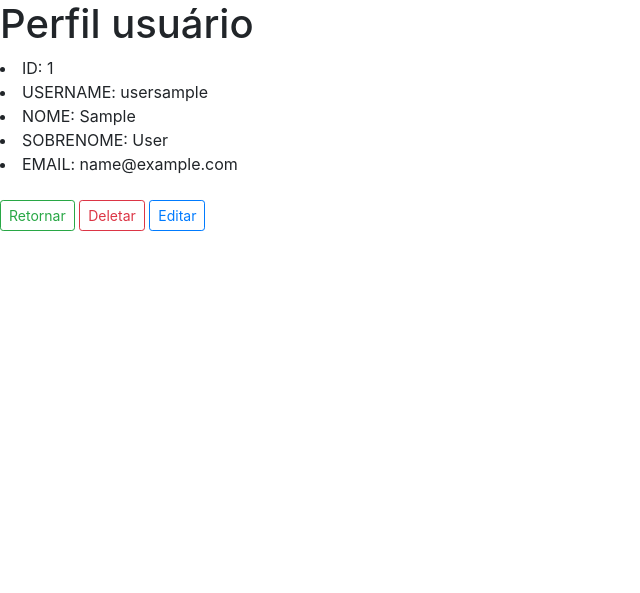
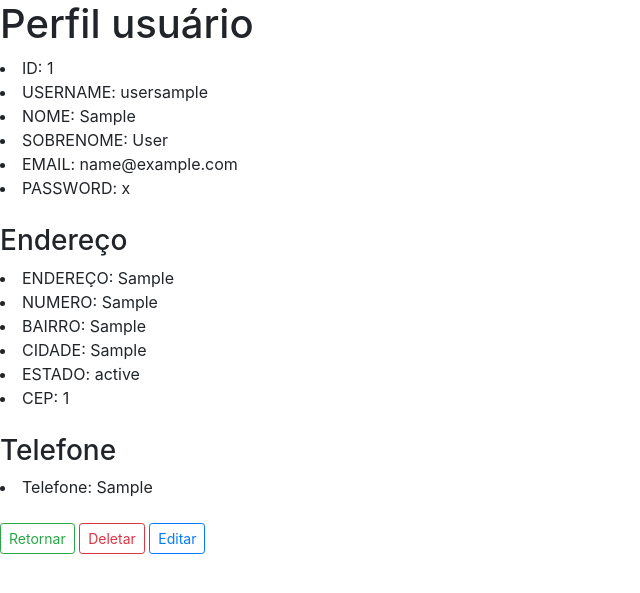
Before and after one commit to IgorStrauss/flask-app-recicla, a Flask app: page /user/1 in a window 1280 px wide. Shown: the top 593 px of the page, without its empty margins (0-640 px from the left). Run offline with Flask 3, Linux system fonts and the light colour scheme; tables that the repository leaves empty hold one stand-in row (values such as "Sample post"); parts of the project's set-up code (start-up, migrations or seed data) failed here and were passed over; some libraries are stand-ins or nearby versions.

Commit message:
Models Endereco e Telefone

```diff
--- a/projeto/app.py
+++ b/projeto/app.py
@@ -23,6 +23,9 @@ class User(db.Model):
     first_name = db.Column(db.String(20), nullable=False)
     last_name = db.Column(db.String(20), nullable=False)
     email = db.Column(db.String(40), nullable=False)
+    password = db.Column(db.String(40), nullable=False)
+    endereco = db.relationship('Endereco', backref='user', uselist=False)
+    telefone = db.relationship('Telefone', backref='user', uselist=False)
 
     def __str__(self) -> str:
         return self.first_name
@@ -30,6 +33,31 @@ class User(db.Model):
     @property
     def username(self):
         return f"{self.last_name}{self.first_name}".lower()
+
+
+class Endereco(db.Model):
+    __tablename__ = "endereco"
+    id = db.Column(db.Integer, primary_key=True)
+    street = db.Column(db.String(30), nullable=False)
+    numero = db.Column(db.String(8), nullable=False)
+    bairro = db.Column(db.String(30), nullable=False)
+    cidade = db.Column(db.String(30), nullable=False)
+    estado = db.Column(db.String(30), nullable=False)
+    cep = db.Column(db.Integer)
+    user_id = db.Column(db.Integer, db.ForeignKey("user.id"))
+
+    def __str__(self) -> str:
+        return self.first_name
+
+
+class Telefone(db.Model):
+    __tablename__ = 'telefone'
+    id = db.Column(db.Integer, primary_key=True)
+    celular = db.Column(db.String(14), nullable=False)
+    user_id = db.Column(db.Integer, db.ForeignKey("user.id"))
+
+    def __str__(self) -> str:
+        return self.username
 
 
 @app.route('/')
@@ -54,7 +82,10 @@ def delete(id):
 @app.route("/user/<int:id>")
 def perfil(id):
     user = User.query.get(id)
-    return render_template("user.html", user=user)
+    endereco = Endereco.query.filter_by(user_id=id).first()
+    telefone = Telefone.query.filter_by(user_id=id).first()
+    return render_template(
+        "user.html", user=user, endereco=endereco, telefone=telefone)
 
 
 if __name__ == "__main__":
--- a/projeto/templates/user.html
+++ b/projeto/templates/user.html
@@ -18,6 +18,18 @@
     <li>NOME: {{user.first_name}}</li>
     <li>SOBRENOME: {{user.last_name}}</li>
     <li>EMAIL: {{user.email}}</li>
+    <li>PASSWORD: {{user.password}}</li>
+    <br>
+    <h3>Endereço</h3>
+    <li>ENDEREÇO: {{endereco.street}}</li>
+    <li>NUMERO: {{endereco.numero}}</li>
+    <li>BAIRRO: {{endereco.bairro}}</li>
+    <li>CIDADE: {{endereco.cidade}}</li>
+    <li>ESTADO: {{endereco.estado}}</li>
+    <li>CEP: {{endereco.cep}}</li>
+    <br>
+    <h3>Telefone</h3>
+    <li>Telefone: {{telefone.celular}}</li>
     <br>
     <a href="{{url_for('index')}}"><button type="button" class="btn btn-outline-success btn-sm">Retornar</button></a>
     <a href="{{url_for('delete', id=user.id)}}"><button type="button" class="btn btn-outline-danger btn-sm">Deletar</button></a>
```
Also changed, not shown: projeto/database.py (+13 -0 lines).
